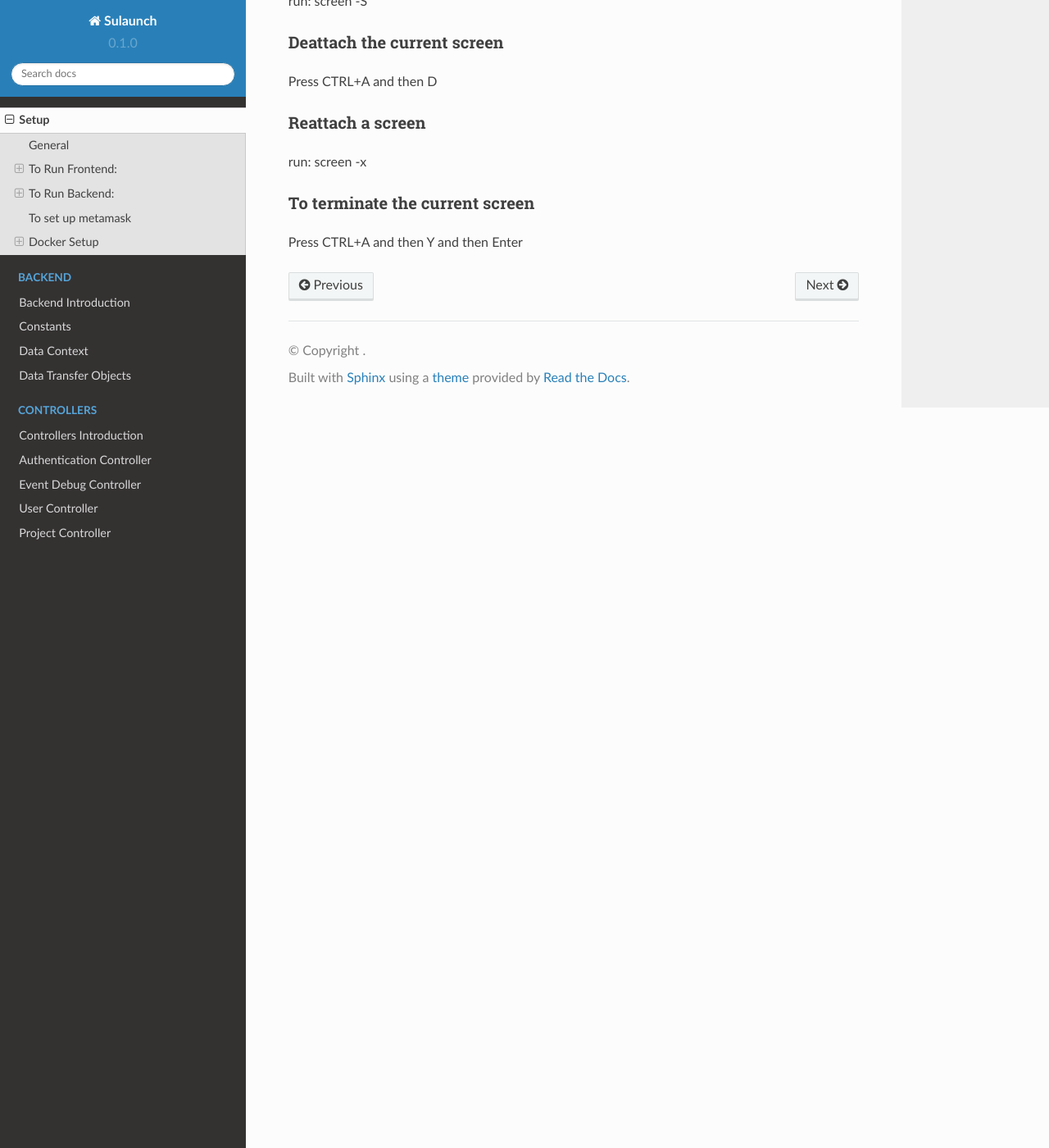
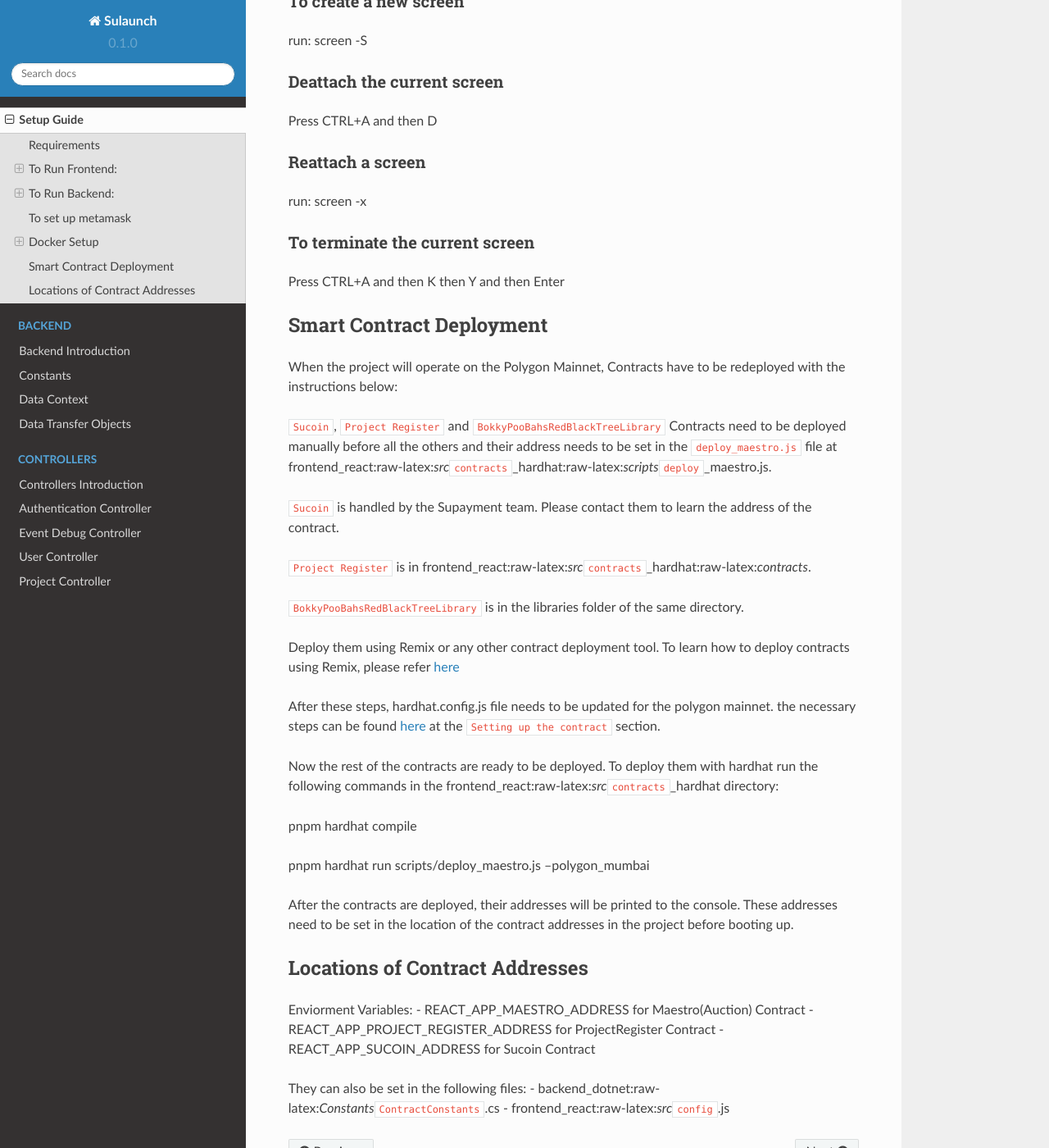
Before and after one commit to umutondersu/sulaunch-doc, a Sphinx documentation site: the page built from docs/source/setup.rst, in a window 1280 px wide and 1400 px high, scrolled down 2172 px. Shown: the whole window at 82% size. Built offline with Sphinx 7.4.7 and the Read the Docs theme 2.0.0, drawn with Linux system fonts in a browser that asks for light colours; cross-references to code outside the pages are shown as plain code; some of the changed text lies outside the part shown.

Commit message:
Setup Update

```diff
--- a/docs/source/index.rst
+++ b/docs/source/index.rst
@@ -15,6 +15,7 @@ Contents
 --------
 
 .. toctree::
+   :maxdepth: 1
 
    setup
 
--- a/docs/source/setup.rst
+++ b/docs/source/setup.rst
@@ -1,12 +1,11 @@
-Setup
-=====
+Setup Guide
+===========
 
-General
--------
+Requirements
+------------
 
-Pull the latest version of the project Install node.js v18
-
-Install pnpm with (npm install -g pnpm)
+-  Pull the latest version of the project Install node.js v18
+-  Install pnpm with (npm install -g pnpm)
 
 To Run Frontend:
 ----------------
@@ -45,13 +44,17 @@ To set up metamask
 
 Create a wallet Go to settings -> networks -> Add a network
 
-Network Name: Avalanche FUJI C-Chain (You can edit this if you want) New
-RPC URL:
-https://nd-363-962-610.p2pify.com/e561a44aeaec63c0ab48af257d3352fe/ext/bc/C/rpc
-Chain Id : 43113 Currency symbol : AVAX Block explorer URL :
-https://testnet.snowtrace.io/
+Network Name: Mumbai Testnet (Optional) New RPC URL:
+https://polygon-mumbai.infura.io/v3/4458cf4d1689497b9a38b1d6bbf05e78
+Chain ID: 80001 Currency Symbol: MATIC Block Explorer URL (optional):
+https://mumbai.polygonscan.com
 
-Press save and use this network while entering the website
+After the network, go to assets -> Import Tokens and enter the current
+address of SUCoin.
+
+Press save and use this Metamask settings while entering the website.
+This process is automatic for users when they first enter the website.
+They just need to agree on the changes.
 
 Docker Setup
 ------------
@@ -115,4 +118,57 @@ run: screen -x
 To terminate the current screen
 ~~~~~~~~~~~~~~~~~~~~~~~~~~~~~~~
 
-Press CTRL+A and then Y and then Enter
+Press CTRL+A and then K then Y and then Enter
+
+Smart Contract Deployment
+-------------------------
+
+When the project will operate on the Polygon Mainnet, Contracts have to
+be redeployed with the instructions below:
+
+``Sucoin``, ``Project Register`` and ``BokkyPooBahsRedBlackTreeLibrary``
+Contracts need to be deployed manually before all the others and their
+address needs to be set in the ``deploy_maestro.js`` file at
+frontend_react:raw-latex:`\src`:raw-latex:`\contracts`\_hardhat:raw-latex:`\scripts`:raw-latex:`\deploy`\_maestro.js.
+
+``Sucoin`` is handled by the Supayment team. Please contact them to
+learn the address of the contract.
+
+``Project Register`` is in
+frontend_react:raw-latex:`\src`:raw-latex:`\contracts`\_hardhat:raw-latex:`\contracts`.
+
+``BokkyPooBahsRedBlackTreeLibrary`` is in the libraries folder of the
+same directory.
+
+Deploy them using Remix or any other contract deployment tool. To learn
+how to deploy contracts using Remix, please refer
+`here <https://wiki.polygon.technology/docs/develop/remix/>`__
+
+After these steps, hardhat.config.js file needs to be updated for the
+polygon mainnet. the necessary steps can be found
+`here <https://wiki.polygon.technology/docs/develop/hardhat>`__ at the
+``Setting up the contract`` section.
+
+Now the rest of the contracts are ready to be deployed. To deploy them
+with hardhat run the following commands in the
+frontend_react:raw-latex:`\src`:raw-latex:`\contracts`\_hardhat
+directory:
+
+pnpm hardhat compile
+
+pnpm hardhat run scripts/deploy_maestro.js –polygon_mumbai
+
+After the contracts are deployed, their addresses will be printed to the
+console. These addresses need to be set in the location of the contract
+addresses in the project before booting up.
+
+Locations of Contract Addresses
+-------------------------------
+
+Enviorment Variables: - REACT_APP_MAESTRO_ADDRESS for Maestro(Auction)
+Contract - REACT_APP_PROJECT_REGISTER_ADDRESS for ProjectRegister
+Contract - REACT_APP_SUCOIN_ADDRESS for Sucoin Contract
+
+They can also be set in the following files: -
+backend_dotnet:raw-latex:`\Constants`:raw-latex:`\ContractConstants`.cs
+- frontend_react:raw-latex:`\src`:raw-latex:`\config`.js
```
